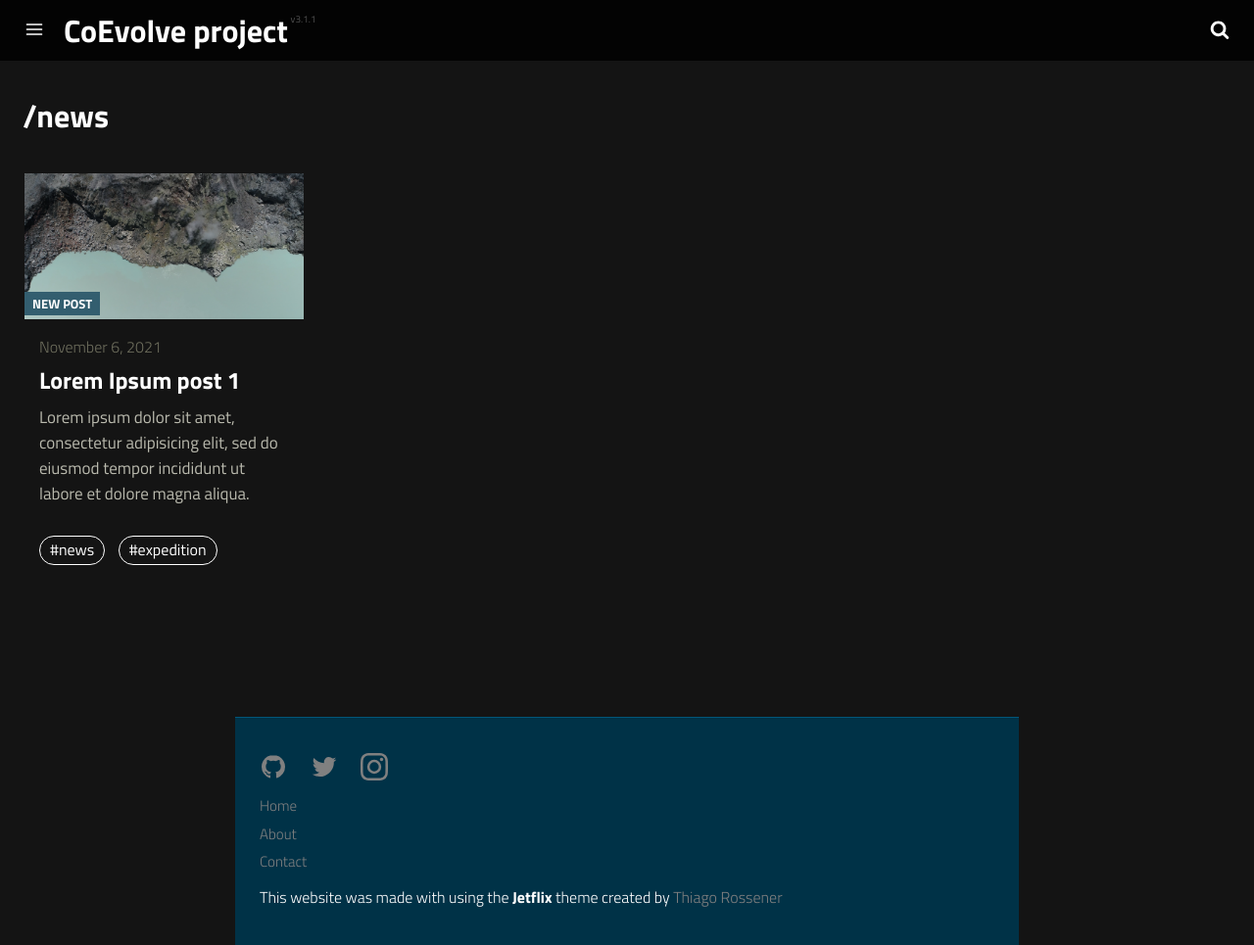
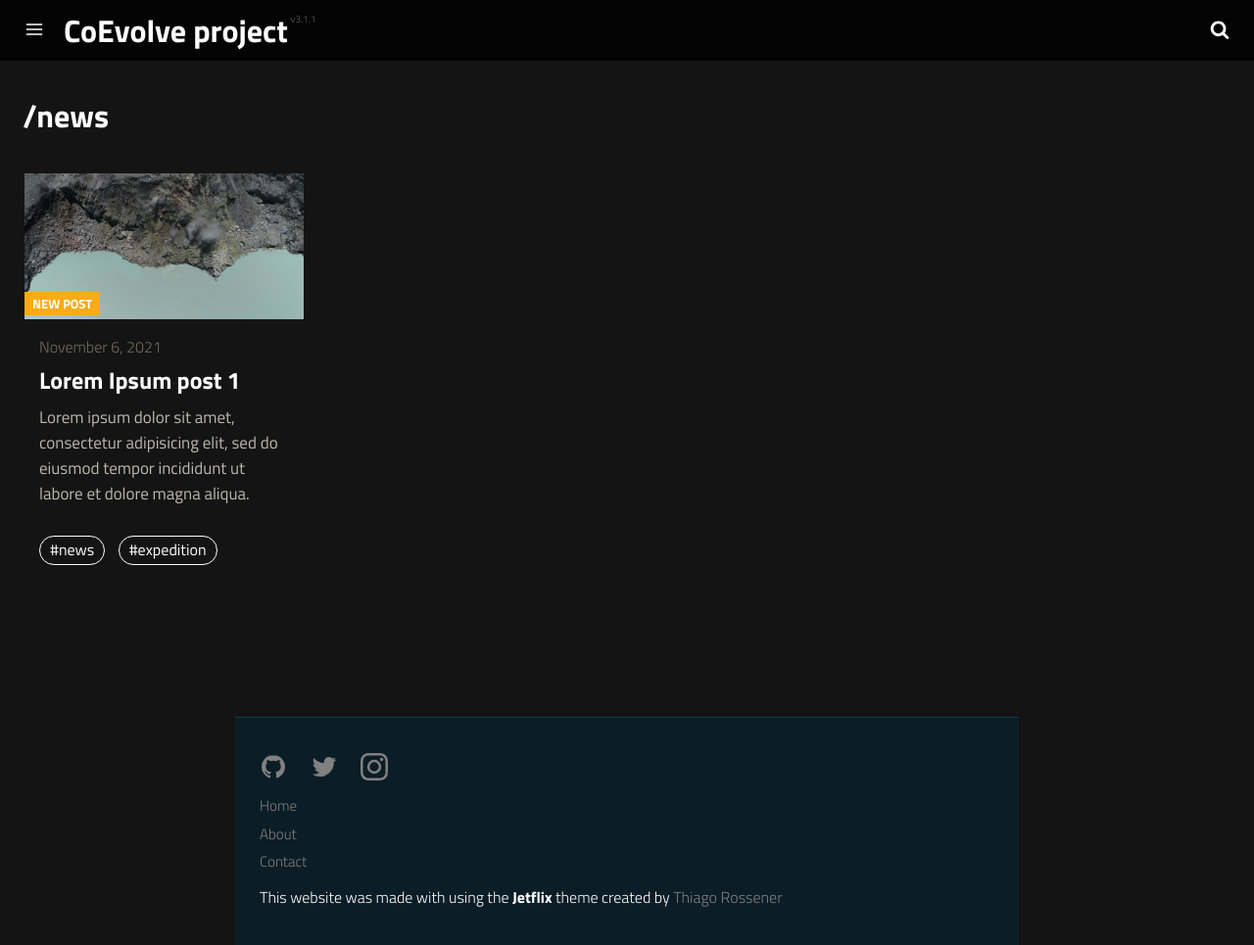
Before and after one commit to dgiovannelli/coevolve_website, a Jekyll site: the page built from category/news.md, in a window 1280 px wide and 965 px high. Shown: the whole window at 98% size. Built offline with Jekyll 4.4.1, drawn with Linux system fonts in a browser that asks for light colours; a script that is not in the unit is left out.

Commit message:
updating the website strcuture

```diff
--- a/_sass/_theme.scss
+++ b/_sass/_theme.scss
@@ -1,6 +1,6 @@
 $theme: (
-themeColor: #335e6f,
-primaryDark: #003247,
+themeColor: #fbab18,
+primaryDark: #0b1d26,
 accentDark: #ffffff,
 lightGray: #e8e8e4,
 texts: #333333,
--- a/src/yml/theme.yml
+++ b/src/yml/theme.yml
@@ -1,4 +1,4 @@
-themeColor: '#335e6f'
+themeColor: '#fbab18'
 primaryDark: '#0b1d26'
 accentDark: '#ffffff'
 lightGray: '#e8e8e4'
```
